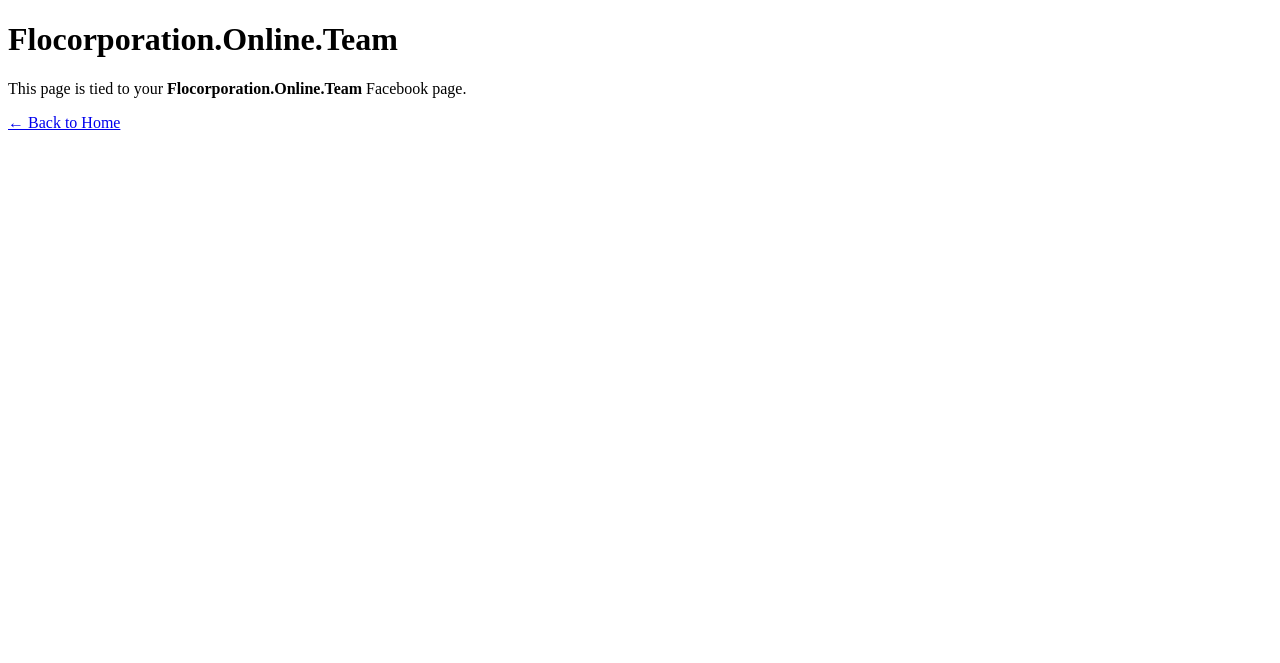
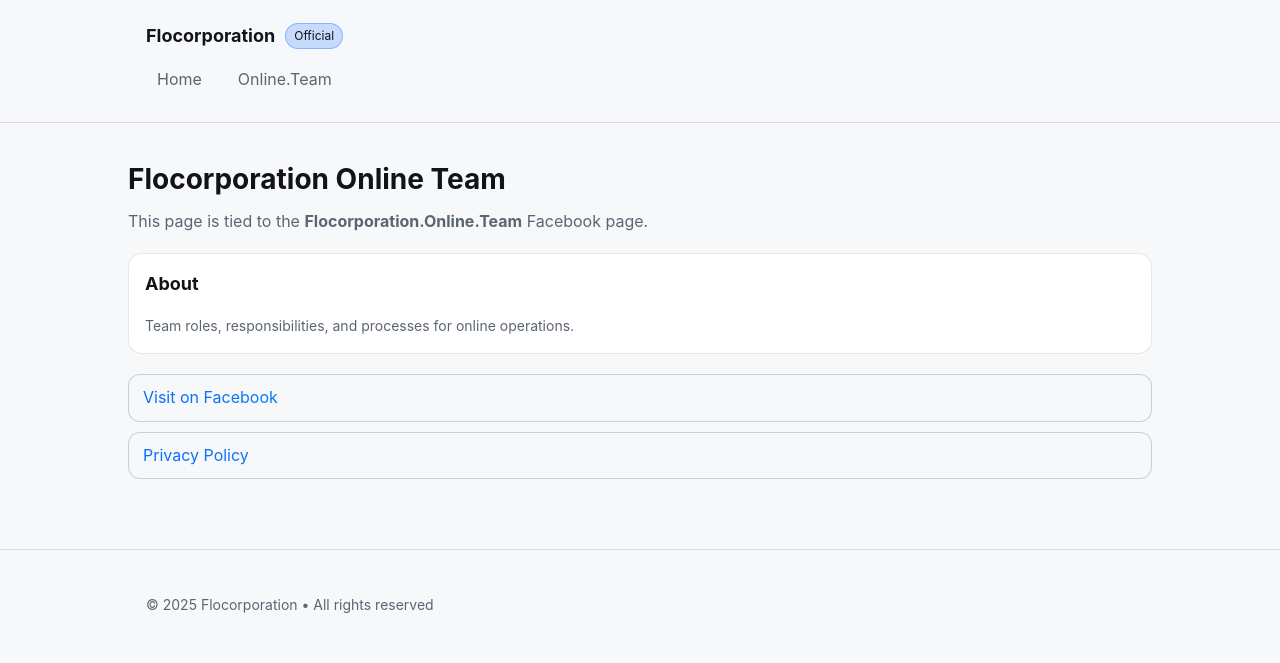
Before and after one commit to bambuflorea244-collab/Flocorporation, a plain HTML site: page online-team/index.html in a window 1280 px wide. Drawn offline with Linux system fonts and the light colour scheme.

Commit message:
Update index.html

```diff
--- a/online-team/index.html
+++ b/online-team/index.html
@@ -1,13 +1,43 @@
 <!doctype html>
-<html>
+<html lang="en">
 <head>
   <meta charset="utf-8" />
   <meta name="viewport" content="width=device-width,initial-scale=1" />
-  <title>Flocorporation.Online.Team — Flocorporation</title>
+  <title>Flocorporation.Online.Team — Official</title>
+  <link rel="stylesheet" href="../assets/style.css" />
 </head>
 <body>
-  <h1>Flocorporation.Online.Team</h1>
-  <p>This page is tied to your <strong>Flocorporation.Online.Team</strong> Facebook page.</p>
-  <p><a href="../">← Back to Home</a></p>
+  <header class="header">
+    <div class="container">
+      <div class="row">
+        <a class="brand" href="../">Flocorporation</a>
+        <span class="badge">Official</span>
+      </div>
+      <nav class="nav">
+        <a href="../">Home</a>
+        <a href="./">Online.Team</a>
+      </nav>
+    </div>
+  </header>
+
+  <main class="container hero">
+    <h1 class="h1">Flocorporation Online Team</h1>
+    <p class="p">This page is tied to the <strong>Flocorporation.Online.Team</strong> Facebook page.</p>
+
+    <div class="card stack">
+      <h3>About</h3>
+      <p>Team roles, responsibilities, and processes for online operations.</p>
+    </div>
+
+    <div class="stack" style="margin-top:20px">
+      <a class="btn" href="https://facebook.com/your-online-team-page" target="_blank">Visit on Facebook</a>
+      <a class="btn" href="../privacy.html">Privacy Policy</a>
+    </div>
+  </main>
+
+  <footer class="footer">
+    <div class="container">© <span id="y"></span> Flocorporation • All rights reserved</div>
+  </footer>
+  <script>document.getElementById('y').textContent=new Date().getFullYear()</script>
 </body>
 </html>
```
